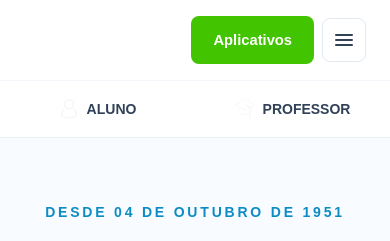
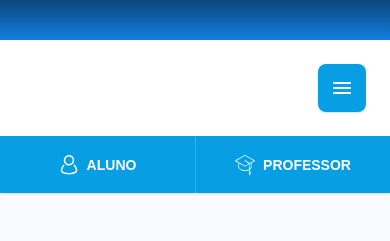
Before and after one commit to marielcbs/csf2022, a Next.js app: page / in a window 390 px wide. Shown: the top 241 px of the page. Built offline with nearby package versions, Linux system fonts and the light colour scheme.

Commit message:
Atualiza layout visual da navbar

```diff
--- a/src/components/layout/Navbar.tsx
+++ b/src/components/layout/Navbar.tsx
@@ -53,34 +53,42 @@ export default function Navbar() {
   }, []);
 
   return (
-    <header className="sticky top-0 z-50 border-b border-slate-200/70 bg-white/92 backdrop-blur">
-      <div className="container-csf flex h-20 items-center justify-between gap-6">
-        <Link href="/" className="flex shrink-0 items-center" aria-label="CSF">
+    <header className="sticky top-0 z-50 bg-white shadow-sm">
+      <div className="h-10 bg-gradient-to-b from-[#0a467b] to-[#1280e1]" />
+
+      <div className="container-csf flex min-h-24 items-center justify-between gap-6 py-4">
+        <Link
+          href="/"
+          className="flex min-w-0 shrink-0 items-center"
+          aria-label="CSF"
+        >
           <img
             src="/csf/logos/LOGOCSF.svg"
             alt="Colégio São Francisco"
-            className="hidden h-12 w-auto sm:block"
+            className="hidden h-16 w-auto sm:block"
           />
           <img
             src="/csf/logos/LOGOCSFm.svg"
             alt="Colégio São Francisco"
-            className="h-12 w-auto sm:hidden"
+            className="h-14 w-auto sm:hidden"
           />
         </Link>
 
+        <div
+          ref={dropdownRef}
+          className="hidden min-w-0 items-center justify-end lg:flex"
+        >
           <nav
-          className="hidden items-center gap-1 rounded-lg border border-slate-200 bg-white p-1 shadow-sm lg:flex"
+            className="flex min-h-16 min-w-0 items-center overflow-visible rounded-full bg-gradient-to-b from-white to-[#efefef] pl-5 shadow-[0_16px_40px_rgba(16,42,76,0.18)] ring-1 ring-slate-200/70"
             aria-label="Principal"
           >
+            <div className="flex min-w-0 items-center">
               {menuItems.map((item) => (
                 <NavLink key={item.href} href={item.href}>
                   {item.title}
                 </NavLink>
               ))}
-        </nav>
-
-        <div ref={dropdownRef} className="flex items-center gap-2">
-          <div className="hidden items-center md:flex">
+            </div>
             <AccountDropdown
               title="Aluno"
               icon="/csf/icons/icon_aluno.svg"
@@ -109,16 +117,13 @@ export default function Navbar() {
               onClose={() => setOpenDropdown(null)}
               widthClassName="w-36"
             />
+          </nav>
         </div>
-          <Link
-            href="/aplicativos"
-            className="loom-button hidden bg-[#42c400] text-white hover:bg-[#37ad00] sm:inline-flex"
-          >
-            Aplicativos
-          </Link>
+
+        <div className="flex items-center gap-2 lg:hidden">
           <button
             type="button"
-            className="inline-flex h-11 w-11 items-center justify-center rounded-lg border border-slate-200 text-slate-700 lg:hidden"
+            className="inline-flex h-12 w-12 items-center justify-center rounded-lg bg-[#079ee3] text-white shadow-sm"
             aria-label="Abrir menu"
             onClick={() => setOpenPanel("menu")}
           >
@@ -127,24 +132,28 @@ export default function Navbar() {
         </div>
       </div>
 
-      <div className="grid grid-cols-2 border-t border-slate-100 md:hidden">
+      <div className="grid grid-cols-2 border-t border-[#079ee3]/20 bg-[#079ee3] md:hidden">
         <button
           type="button"
-          className="flex h-14 items-center justify-center gap-2 text-sm font-bold uppercase text-slate-700"
+          className="flex h-14 items-center justify-center gap-2 text-sm font-bold uppercase text-white"
           onClick={() => setOpenPanel("aluno")}
         >
-          <img src="/csf/icons/icon_aluno.svg" alt="" className="h-5 w-5" />
+          <img
+            src="/csf/icons/icon_aluno.svg"
+            alt=""
+            className="h-5 w-5 brightness-0 invert"
+          />
           Aluno
         </button>
         <button
           type="button"
-          className="flex h-14 items-center justify-center gap-2 text-sm font-bold uppercase text-slate-700"
+          className="flex h-14 items-center justify-center gap-2 border-l border-white/20 text-sm font-bold uppercase text-white"
           onClick={() => setOpenPanel("professor")}
         >
           <img
             src="/csf/icons/icon_professor.svg"
             alt=""
-            className="h-5 w-5"
+            className="h-5 w-5 brightness-0 invert"
           />
           Professor
         </button>
@@ -164,7 +173,7 @@ function NavLink({
 }) {
   return (
     <Link
-      className="flex h-10 items-center rounded-lg px-4 text-sm font-bold text-slate-700 transition hover:bg-slate-100 hover:text-[#0d8cc4]"
+      className="flex h-12 items-center whitespace-nowrap px-4 text-sm font-semibold uppercase text-[#0a467b] transition hover:text-[#1280e1]"
       href={href}
     >
       {children}
@@ -270,21 +279,17 @@ function AccountDropdown({
   widthClassName: string;
 }) {
   return (
-    <div
-      className="relative"
-      onMouseEnter={onOpen}
-      onMouseLeave={onClose}
-    >
+    <div className="relative self-stretch" onMouseEnter={onOpen} onMouseLeave={onClose}>
       <button
         type="button"
-        className="inline-flex h-11 items-center gap-2 bg-[#079ee3] px-4 text-sm font-semibold uppercase text-white transition hover:bg-[#0588c5]"
+        className="inline-flex h-full min-h-16 items-center gap-2 bg-[#079ee3] px-5 text-base font-medium uppercase text-white transition hover:bg-[#0588c5]"
         onClick={onToggle}
       >
         <img className="h-5 w-5 brightness-0 invert" src={icon} alt="" />
         {title}
       </button>
       <div
-        className={`absolute left-0 top-full z-50 ${widthClassName} bg-[#f2f2f2] py-3 shadow-xl transition ${
+        className={`absolute left-0 top-full z-50 ${widthClassName} bg-[#f2f2f2] py-2 shadow-xl transition ${
           isOpen
             ? "translate-y-0 opacity-100"
             : "pointer-events-none -translate-y-1 opacity-0"
@@ -310,7 +315,7 @@ function DropdownLink({
   onClick: () => void;
 }) {
   const className =
-    "block px-5 py-3 text-sm font-medium text-[#2475df] transition hover:bg-white hover:text-[#0d8cc4]";
+    "block px-5 py-4 text-sm font-medium text-[#2475df] transition hover:bg-white hover:text-[#0d8cc4]";
 
   if (href.startsWith("http")) {
     return (
```
Lines whose indentation alone changed are shown as unchanged.
